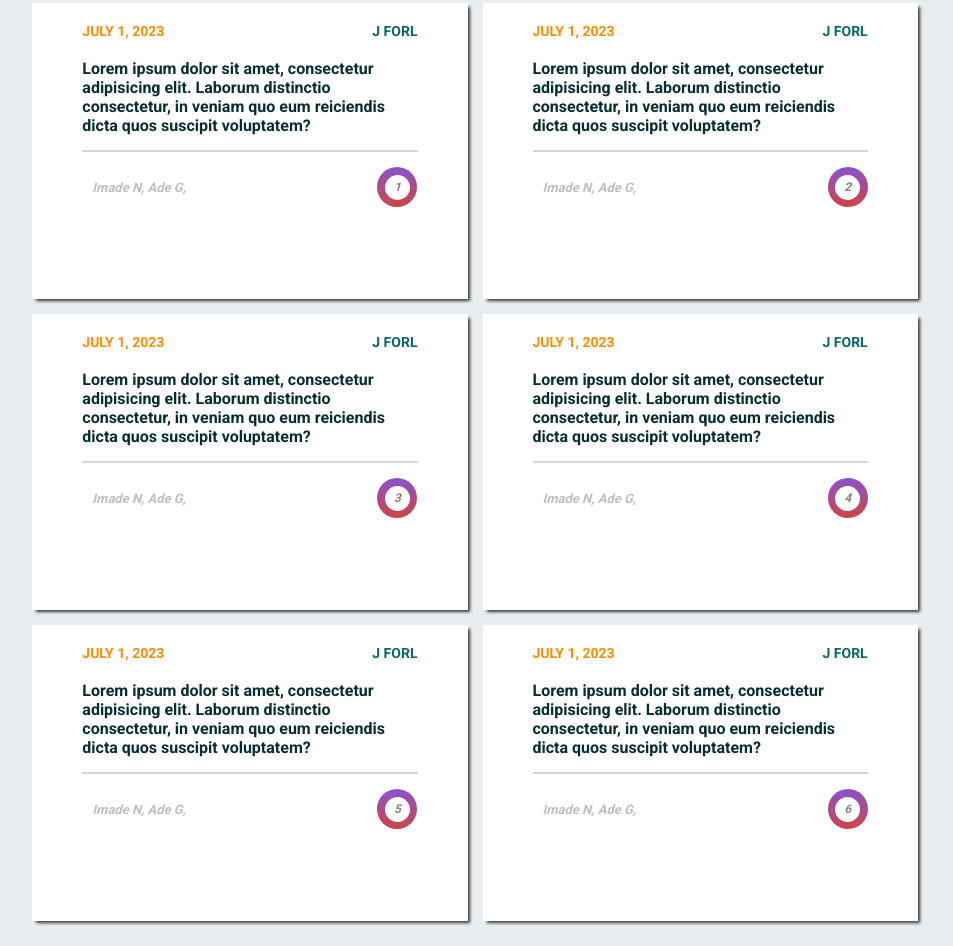
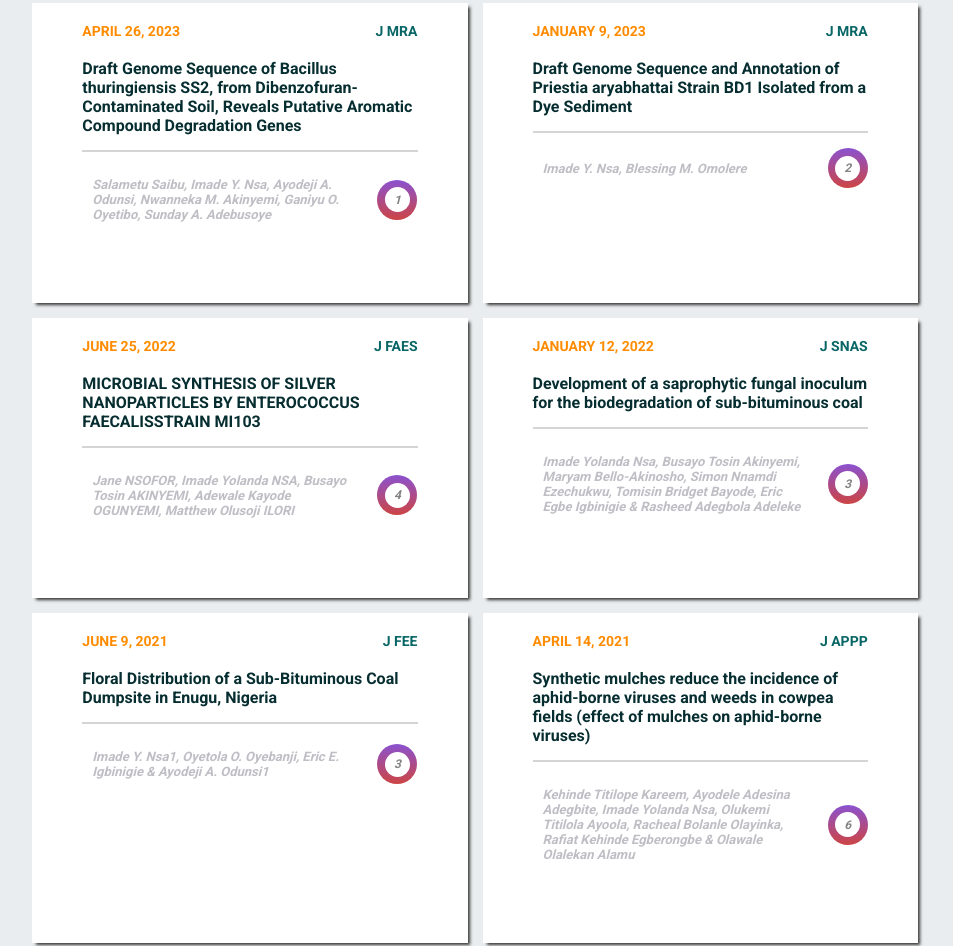
Before and after one commit to Solomon-Ay/NSA, a plain HTML site: page index.html in a window 1280 px wide. Shown: the part 1835-2781 px from the top of the page, without its empty margins (165-1118 px from the left). Drawn offline with Linux system fonts and the light colour scheme.

Commit message:
Publication

```diff
--- a/index.html
+++ b/index.html
@@ -76,14 +76,14 @@
           <section id="public">
                     <div class="box" data-animation="fade-in">
                               <div class="journal">
-                                        <h4>JULY 1, 2023</h4>
-                                        <a href="#">J FORL</a>
+                                        <h4>APRIL 26, 2023</h4>
+                                        <a href="https://journals.asm.org/doi/10.1128/mra.00198-23">J MRA</a>
                               </div>
                               <div class="title">
-                                        <h4>Lorem ipsum dolor sit amet, consectetur adipisicing elit. Laborum distinctio consectetur, in veniam quo eum reiciendis dicta quos suscipit voluptatem?</h4>
+                                        <h4>Draft Genome Sequence of Bacillus thuringiensis SS2, from Dibenzofuran-Contaminated Soil, Reveals Putative Aromatic Compound Degradation Genes</h4>
                               </div>
                               <div class="name">
-                                        <h5>Imade N, Ade G,</h5>
+                                        <h5>Salametu Saibu, Imade Y. Nsa, Ayodeji A. Odunsi, Nwanneka M. Akinyemi, Ganiyu O. Oyetibo, Sunday A. Adebusoye</h5>
                                         <div class="citation_score">
                                                   <div class="score">
                                                             <h3>1</h3>
@@ -93,14 +93,14 @@
                     </div>
                     <div class="box" data-animation="fade-in">
                               <div class="journal">
-                                        <h4>JULY 1, 2023</h4>
-                                        <a href="#">J FORL</a>
+                                        <h4>JANUARY 9, 2023</h4>
+                                        <a href="https://journals.asm.org/doi/10.1128/mra.01175-22">J MRA</a>
                               </div>
                               <div class="title">
-                                        <h4>Lorem ipsum dolor sit amet, consectetur adipisicing elit. Laborum distinctio consectetur, in veniam quo eum reiciendis dicta quos suscipit voluptatem?</h4>
+                                        <h4>Draft Genome Sequence and Annotation of Priestia aryabhattai Strain BD1 Isolated from a Dye Sediment</h4>
                               </div>
                               <div class="name">
-                                        <h5>Imade N, Ade G,</h5>
+                                        <h5> Imade Y. Nsa, Blessing M. Omolere</h5>
                                         <div class="citation_score">
                                                   <div class="score">
                                                             <h3>2</h3>
@@ -110,14 +110,31 @@
                     </div>
                     <div class="box" data-animation="slide-left">
                               <div class="journal">
-                                        <h4>JULY 1, 2023</h4>
-                                        <a href="#">J FORL</a>
+                                        <h4>JUNE 25, 2022</h4>
+                                        <a href="http://fens.usv.ro/index.php/FENS/article/view/890/801">J FAES</a>
                               </div>
                               <div class="title">
-                                        <h4>Lorem ipsum dolor sit amet, consectetur adipisicing elit. Laborum distinctio consectetur, in veniam quo eum reiciendis dicta quos suscipit voluptatem?</h4>
+                                        <h4>MICROBIAL SYNTHESIS OF SILVER NANOPARTICLES BY ENTEROCOCCUS FAECALISSTRAIN MI103</h4>
                               </div>
                               <div class="name">
-                                        <h5>Imade N, Ade G,</h5>
+                                        <h5>Jane NSOFOR, Imade Yolanda NSA, Busayo Tosin AKINYEMI, Adewale Kayode OGUNYEMI, Matthew Olusoji ILORI</h5>
+                                        <div class="citation_score">
+                                                  <div class="score">
+                                                            <h3>4</h3>
+                                                  </div>
+                                        </div>
+                              </div>
+                    </div>
+                    <div class="box" data-animation="slide-left">
+                              <div class="journal">
+                                        <h4>JANUARY 12, 2022</h4>
+                                        <a href="https://link.springer.com/article/10.1007/s42452-021-04925-6">J SNAS</a>
+                              </div>
+                              <div class="title">
+                                        <h4> Development of a saprophytic fungal inoculum for the biodegradation of sub-bituminous coal</h4>
+                              </div>
+                              <div class="name">
+                                        <h5>Imade Yolanda Nsa, Busayo Tosin Akinyemi, Maryam Bello-Akinosho, Simon Nnamdi Ezechukwu, Tomisin Bridget Bayode, Eric Egbe Igbinigie & Rasheed Adegbola Adeleke </h5>
                                         <div class="citation_score">
                                                   <div class="score">
                                                             <h3>3</h3>
@@ -127,34 +144,17 @@
                     </div>
                     <div class="box" data-animation="slide-left">
                               <div class="journal">
-                                        <h4>JULY 1, 2023</h4>
-                                        <a href="#">J FORL</a>
+                                        <h4>JUNE 9, 2021</h4>
+                                        <a href="https://www.frontiersin.org/articles/10.3389/fevo.2021.649954/full">J FEE</a>
                               </div>
                               <div class="title">
-                                        <h4>Lorem ipsum dolor sit amet, consectetur adipisicing elit. Laborum distinctio consectetur, in veniam quo eum reiciendis dicta quos suscipit voluptatem?</h4>
+                                        <h4>Floral Distribution of a Sub-Bituminous Coal Dumpsite in Enugu, Nigeria</h4>
                               </div>
                               <div class="name">
-                                        <h5>Imade N, Ade G,</h5>
+                                        <h5>Imade Y. Nsa1, Oyetola O. Oyebanji, Eric E. Igbinigie & Ayodeji A. Odunsi1</h5>
                                         <div class="citation_score">
                                                   <div class="score">
-                                                            <h3>4</h3>
-                                                  </div>
-                                        </div>
-                              </div>
-                    </div>
-                    <div class="box" data-animation="slide-left">
-                              <div class="journal">
-                                        <h4>JULY 1, 2023</h4>
-                                        <a href="#">J FORL</a>
-                              </div>
-                              <div class="title">
-                                        <h4>Lorem ipsum dolor sit amet, consectetur adipisicing elit. Laborum distinctio consectetur, in veniam quo eum reiciendis dicta quos suscipit voluptatem?</h4>
-                              </div>
-                              <div class="name">
-                                        <h5>Imade N, Ade G,</h5>
-                                        <div class="citation_score">
-                                                  <div class="score">
-                                                            <h3>5</h3>
+                                                            <h3>3</h3>
                                                   </div>
                                         </div>
 
@@ -162,14 +162,14 @@
                     </div>
                     <div class="box" data-animation="slide-left">
                               <div class="journal">
-                                        <h4>JULY 1, 2023</h4>
-                                        <a href="#">J FORL</a>
+                                        <h4>APRIL 14, 2021</h4>
+                                        <a href="https://www.tandfonline.com/doi/abs/10.1080/03235408.2021.1907505">J APPP</a>
                               </div>
                               <div class="title">
-                                        <h4>Lorem ipsum dolor sit amet, consectetur adipisicing elit. Laborum distinctio consectetur, in veniam quo eum reiciendis dicta quos suscipit voluptatem?</h4>
+                                        <h4>Synthetic mulches reduce the incidence of aphid-borne viruses and weeds in cowpea fields (effect of mulches on aphid-borne viruses)</h4>
                               </div>
                               <div class="name">
-                                        <h5>Imade N, Ade G,</h5>
+                                        <h5>Kehinde Titilope Kareem, Ayodele Adesina Adegbite, Imade Yolanda Nsa, Olukemi Titilola Ayoola, Racheal Bolanle Olayinka, Rafiat Kehinde Egberongbe & Olawale Olalekan Alamu</h5>
                                         <div class="citation_score">
                                                   <div class="score">
                                                             <h3>6</h3>
```
